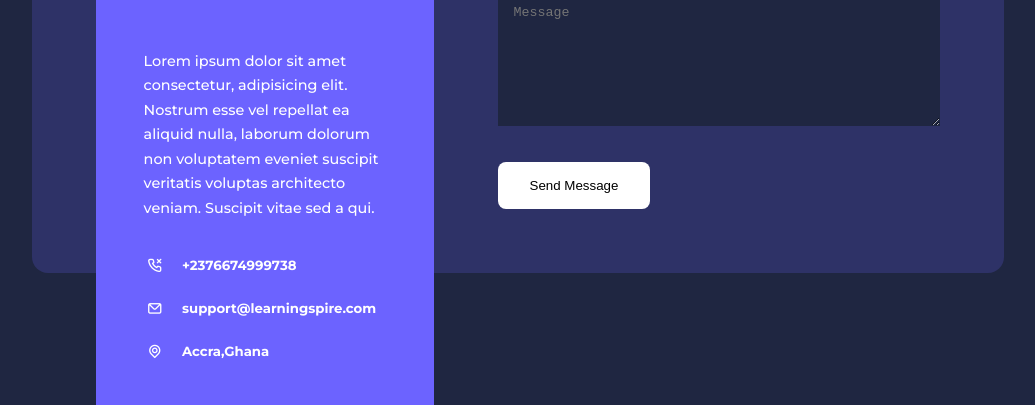
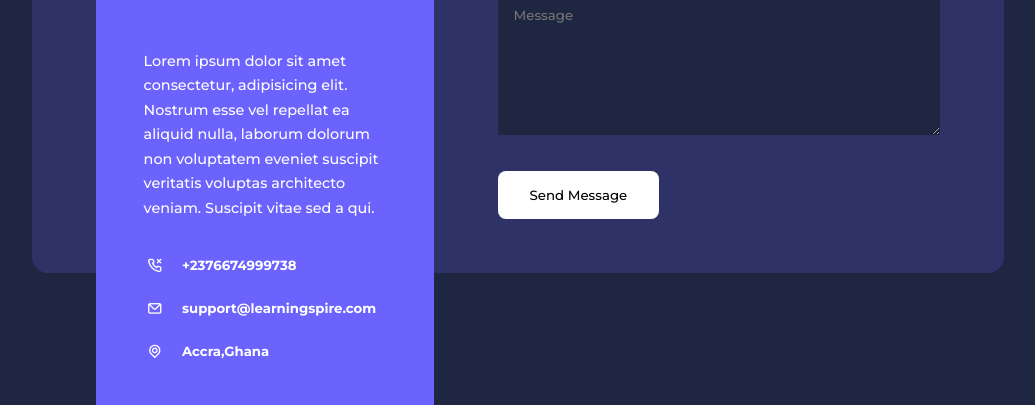
Before and after one commit to harshada72/LEARNING-SPIRE, a plain HTML site: page contact.html in a window 1280 px wide. Shown: the part 415-820 px from the top of the page, without its empty margins (122-1157 px from the left). Drawn offline with nearby package versions, Linux system fonts and the light colour scheme.

Commit message:
ui completed

```diff
--- a/css/style.css
+++ b/css/style.css
@@ -6,6 +6,7 @@
     text-decoration: none;
     list-style: none;
     box-sizing: border-box;
+    font-family: "Montserrat",sans-serif;
 }
 
 :root {
```
